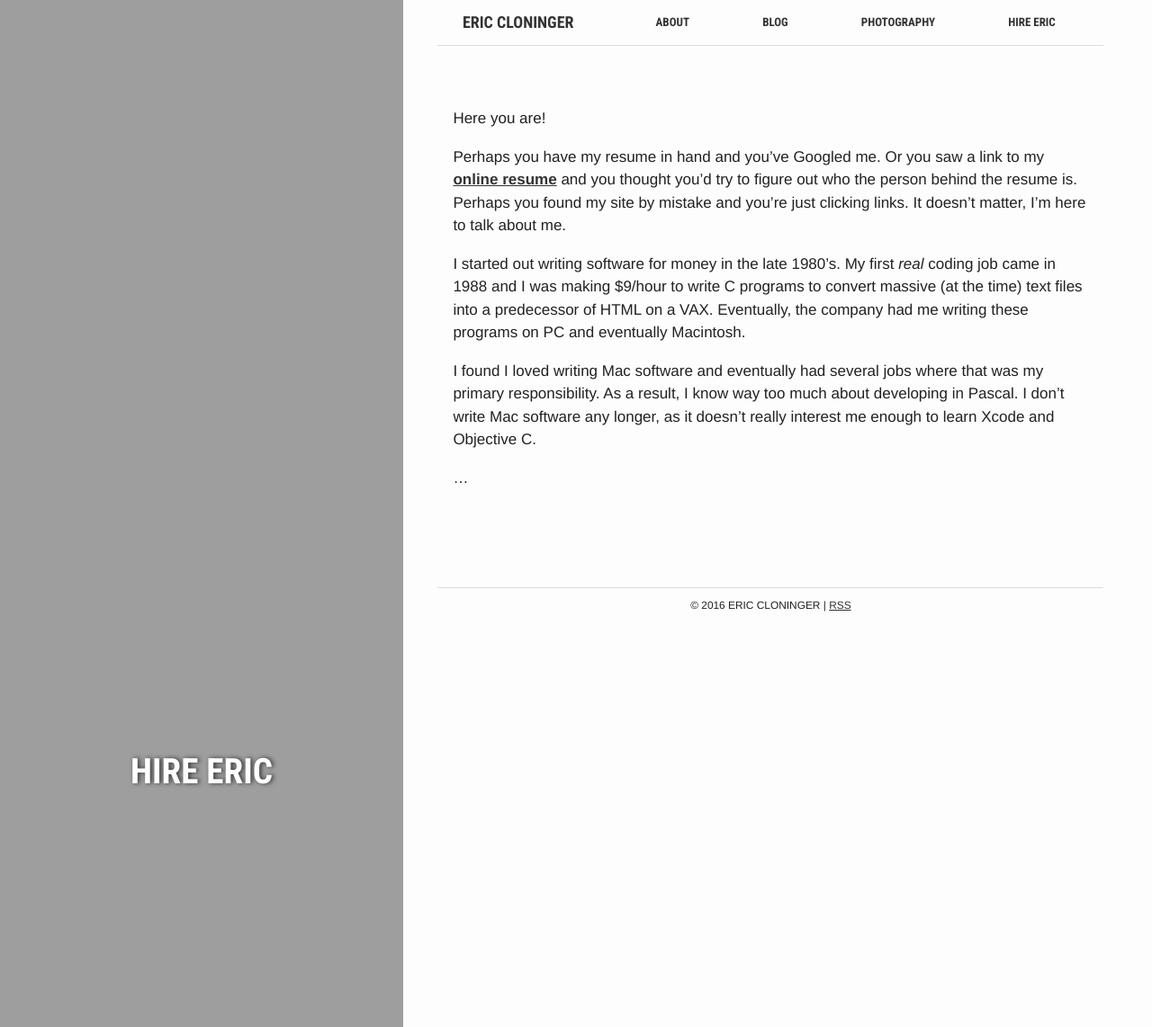
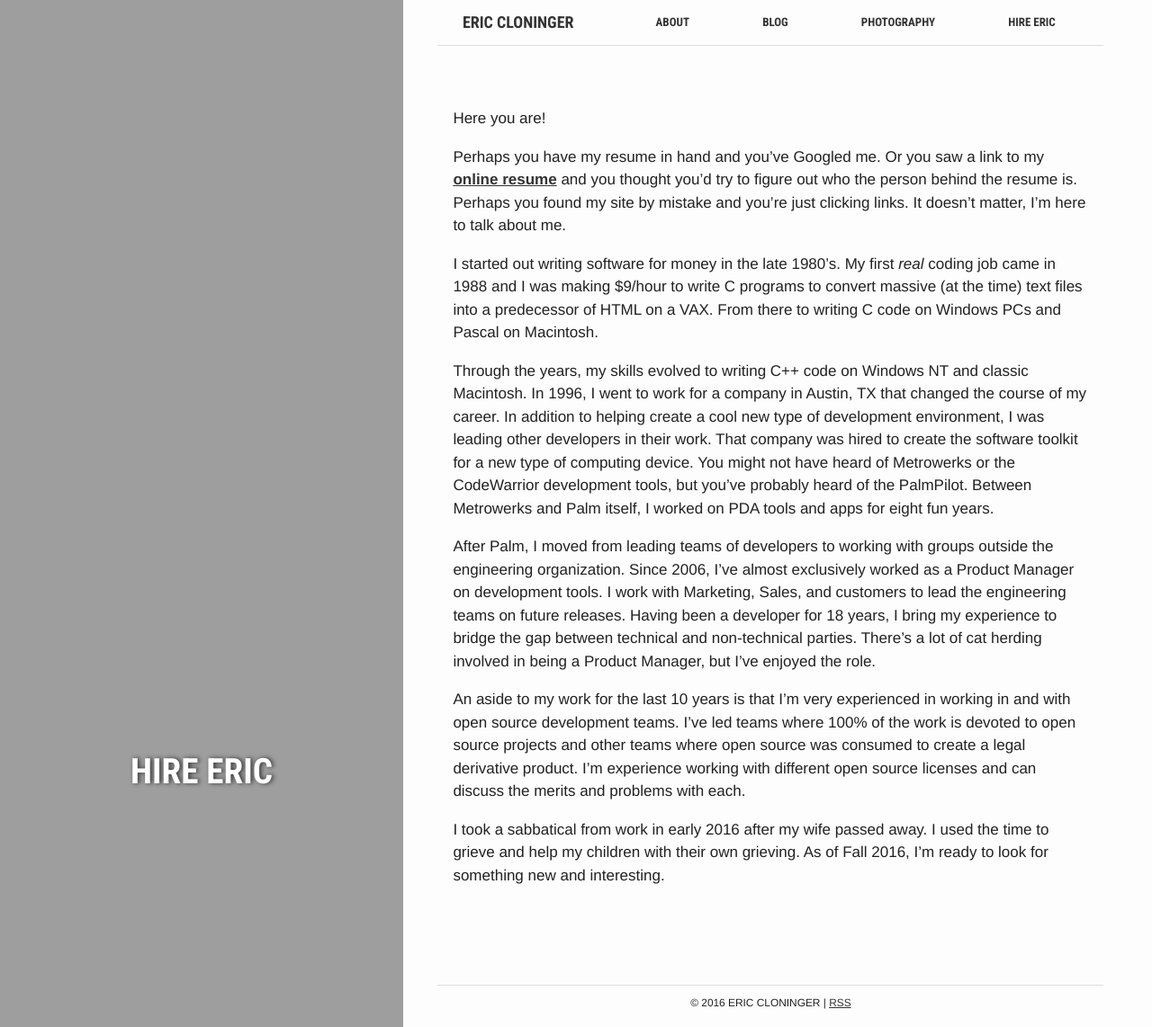
Before and after one commit to pierceray/ericcloninger.com, a Jekyll site: the page built from resume.md, in a window 1280 px wide and 1142 px high. Shown: the whole window at 90% size. Built offline with Jekyll 4.4.1, drawn with Linux system fonts in a browser that asks for light colours; some web fonts are replaced.

Commit message:
Sept 27 - 8:45pm

```diff
--- a/resume.md
+++ b/resume.md
@@ -16,12 +16,30 @@ you're just clicking links. It doesn't matter, I'm here to talk about me.
 
 I started out writing software for money in the late 1980's. My first *real* coding job
 came in 1988 and I was making $9/hour to write C programs to convert massive (at the time) text
-files into a predecessor of HTML on a VAX.  Eventually, the company had me writing these
-programs on PC and eventually Macintosh.
+files into a predecessor of HTML on a VAX.  From there to writing C code on Windows PCs and
+Pascal on Macintosh.
 
-I found I loved writing Mac software and eventually had several jobs where that was my
-primary responsibility. As a result, I know way too much about developing in Pascal. I don't
-write Mac software any longer, as it doesn't really interest me enough to learn Xcode and
-Objective C.
+Through the years, my skills evolved to writing C++ code on Windows NT and classic Macintosh.
+In 1996, I went to work for a company in Austin, TX that changed the course of my career.
+In addition to helping create a cool new type of development environment, I was leading
+other developers in their work. That company was hired to create the software toolkit for
+a new type of computing device. You might not have heard of Metrowerks or the CodeWarrior
+development tools, but you've probably heard of the PalmPilot. Between Metrowerks and Palm
+itself, I worked on PDA tools and apps for eight fun years.
 
-...
+After Palm, I moved from leading teams of developers to working with groups outside the
+engineering organization. Since 2006, I've almost exclusively worked as a Product Manager
+on development tools. I work with Marketing, Sales, and customers to lead the engineering
+teams on future releases. Having been a developer for 18 years, I bring my experience to
+bridge the gap between technical and non-technical parties. There's a lot of cat herding
+involved in being a Product Manager, but I've enjoyed the role.
+
+An aside to my work for the last 10 years is that I'm very experienced in working in and
+with open source development teams. I've led teams where 100% of the work is devoted to
+open source projects and other teams where open source was consumed to create a legal
+derivative product. I'm experience working with different open source licenses and can
+discuss the merits and problems with each.
+
+I took a sabbatical from work in early 2016 after my wife passed away. I used the time to grieve
+and help my children with their own grieving. As of Fall 2016, I'm ready to look for something
+new and interesting.
```
Also changed, not shown: about.md (+1 -1 lines), blog.md (+22 -21 lines).
